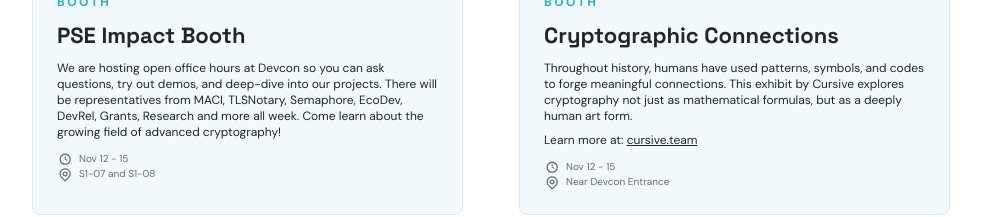
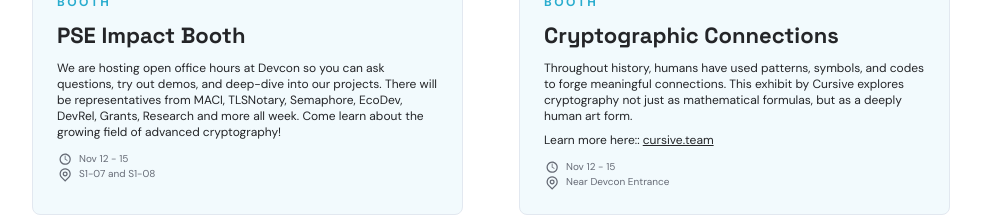
Before and after one commit to privacy-scaling-explorations/pse.dev, a Next.js app: page /en/devcon-7 in a window 1280 px wide. Shown: the part 860-1077 px from the top of the page, without its empty margins (149-1130 px from the left). Built offline with nearby package versions, Linux system fonts and the light colour scheme; what i18next-resources-to-backend would draw is missing.

Commit message:
update cursive link

```diff
--- a/app/[lang]/devcon-7/sections/Devcon7Booths.tsx
+++ b/app/[lang]/devcon-7/sections/Devcon7Booths.tsx
@@ -44,7 +44,7 @@ export const Devcon7Booths = () => {
                         target="_blank"
                         className="block pt-2"
                       >
-                        {` Learn more at: `}{" "}
+                        {`${booth.learMore.description}: `}{" "}
                         <span className="underline">
                           {booth?.learMore?.label}
                         </span>
--- a/data/events/devcon-7.ts
+++ b/data/events/devcon-7.ts
@@ -237,8 +237,9 @@ export const booths = [
     date: "Nov 12 - 15",
     location: "Near Devcon Entrance",
     learMore: {
+      description: "Learn more here:",
       label: "cursive.team",
-      url: "https://www.cursive.team/",
+      url: "https://x.com/cursive_team/status/1853780464512946589?s=46",
     },
   },
 ]
```
